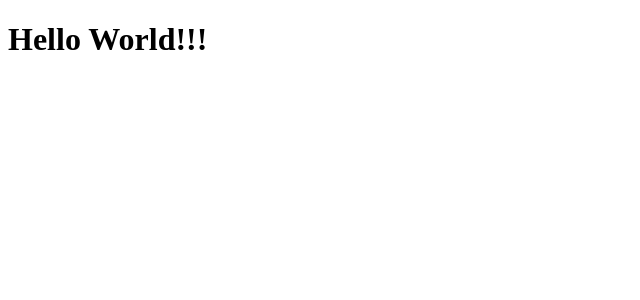
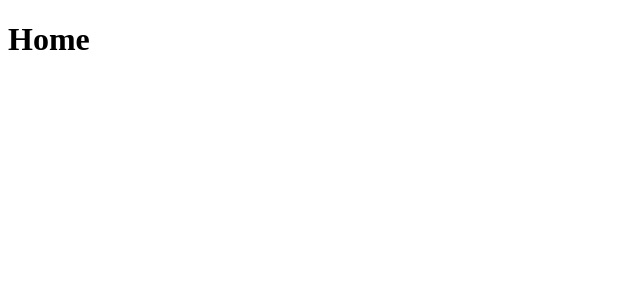
Before and after one commit to VahanAper/react-router-4, a React (Create React App) app: page / in a window 1280 px wide. Shown: the top 300 px of the page, without its empty margins (0-640 px from the left). Built offline with nearby package versions, Linux system fonts and the light colour scheme.

Commit message:
some basic routes

```diff
--- a/src/App.js
+++ b/src/App.js
@@ -1,6 +1,22 @@
 import React from 'react';
-import { BrowserRouter } from 'react-router-dom';
+import { BrowserRouter as Router, Route } from 'react-router-dom';
 
-const App = () => <h1>Hello World!!!</h1>
+const Home = (props) => {
+  console.log('props', props);
+  return <h1>Home</h1>;
+}
+
+const App = () => (
+  <Router>
+    <div>
+      <Route exact path="/" component={Home} />
+      {/*<Route path="/about" render={() => <h1>About</h1>} />*/}
+      <Route
+        path="/about"
+        children={({match}) => match && <h2>About</h2>}
+      />
+    </div>
+  </Router>
+);
 
 export default App;
```
